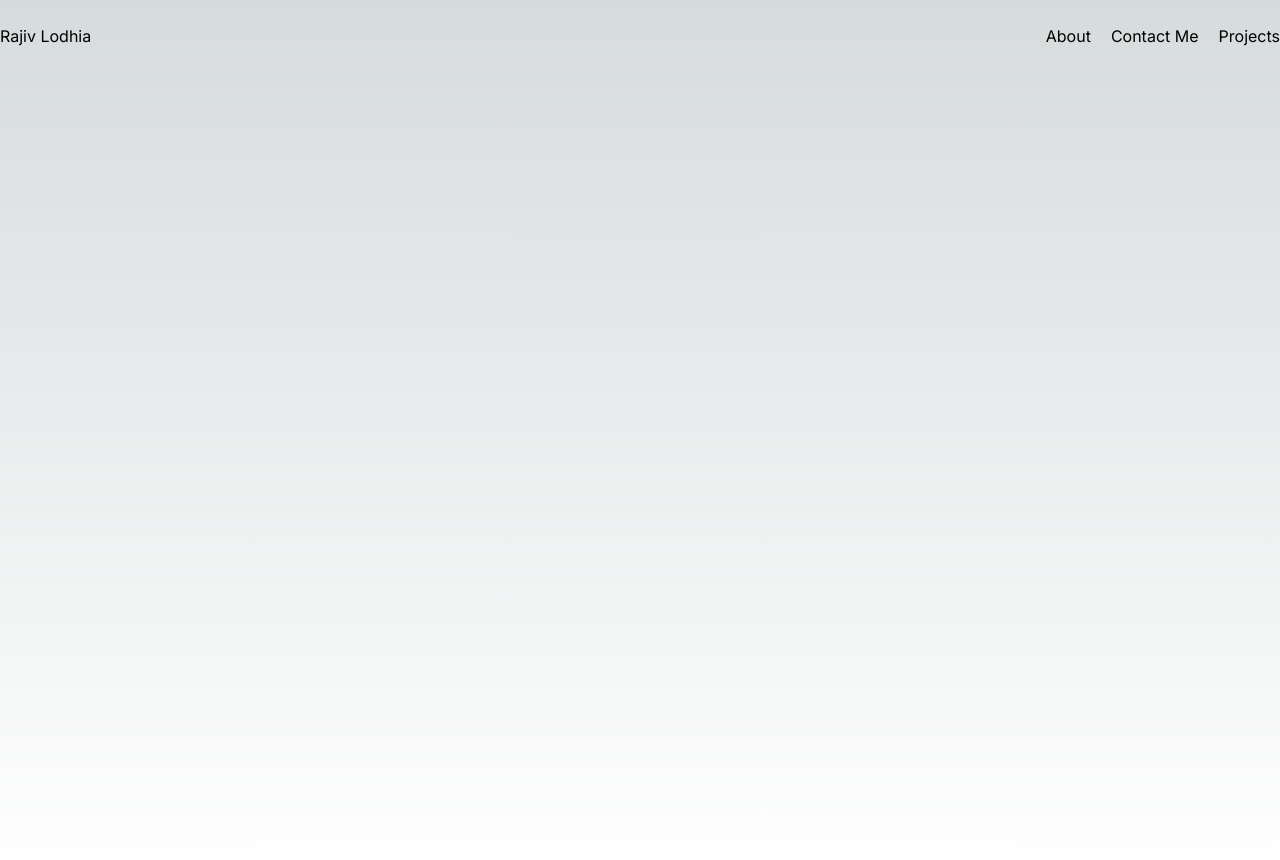
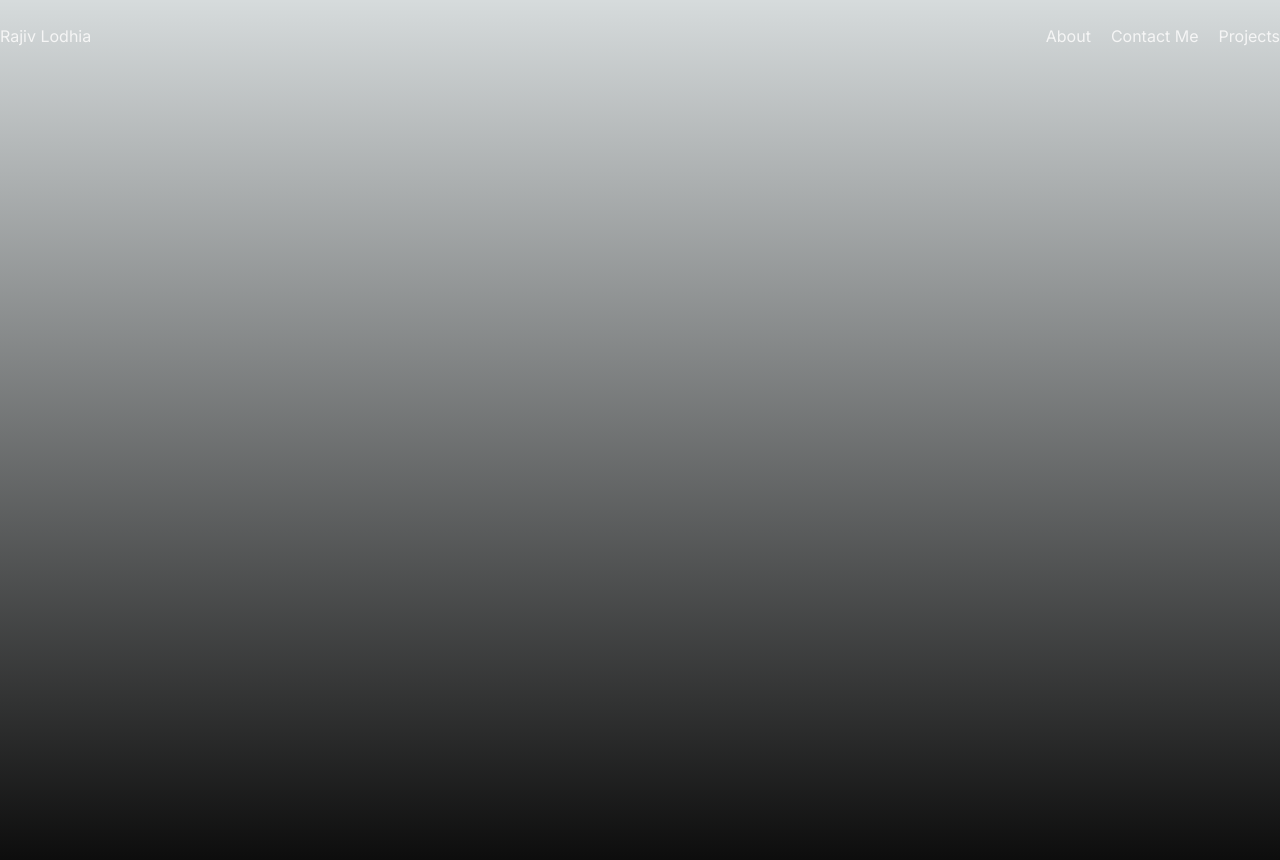
Before and after one commit to rajivlodhia/rajivlodhia, a Next.js app: page / in a window 1280 px wide. Shown: the top 860 px of the page. Built offline with nearby package versions, Linux system fonts and the light colour scheme.

Commit message:
Shadcn installation

```diff
--- a/package.json
+++ b/package.json
@@ -9,13 +9,16 @@
     "lint": "next lint"
   },
   "dependencies": {
+    "@radix-ui/react-slot": "^1.0.2",
+    "class-variance-authority": "^0.7.0",
     "clsx": "^2.1.0",
     "framer-motion": "^10.18.0",
+    "lucide-react": "^0.331.0",
     "next": "14.0.4",
     "react": "^18",
     "react-dom": "^18",
     "styled-components": "^6.1.8",
-    "tailwind-merge": "^2.2.0",
+    "tailwind-merge": "^2.2.1",
     "tailwindcss-animate": "^1.0.7"
   },
   "devDependencies": {
--- a/src/app/globals.css
+++ b/src/app/globals.css
@@ -2,26 +2,108 @@
 @tailwind components;
 @tailwind utilities;
 
-:root {
-  --foreground-rgb: 0, 0, 0;
-  --background-start-rgb: 214, 219, 220;
-  --background-end-rgb: 255, 255, 255;
-}
+@layer base {
+  :root {
+    --background: 0 0% 0%;
+    --foreground: 0 0% 96%;
 
-@media (prefers-color-scheme: dark) {
-  :root {
-    --foreground-rgb: 255, 255, 255;
-    --background-start-rgb: 0, 0, 0;
-    --background-end-rgb: 0, 0, 0;
+    --background-start-rgb: 214, 219, 220;
+    --background-end-rgb: 10, 10, 10;
+
+    --card: 0 0% 100%;
+    --card-foreground: 20 14.3% 4.1%;
+
+    --popover: 0 0% 100%;
+    --popover-foreground: 20 14.3% 4.1%;
+
+    --primary: 24 9.8% 10%;
+    --primary-foreground: 60 9.1% 97.8%;
+
+    --secondary: 60 4.8% 95.9%;
+    --secondary-foreground: 24 9.8% 10%;
+
+    --muted: 60 4.8% 95.9%;
+    --muted-foreground: 25 5.3% 44.7%;
+
+    --accent: 60 4.8% 95.9%;
+    --accent-foreground: 24 9.8% 10%;
+
+    --destructive: 0 84.2% 60.2%;
+    --destructive-foreground: 60 9.1% 97.8%;
+
+    --border: 20 5.9% 90%;
+    --input: 20 5.9% 90%;
+    --ring: 20 14.3% 4.1%;
+
+    --radius: 0.5rem;
+  }
+
+  .dark {
+    --background: 20 14.3% 4.1%;
+    --foreground: 60 9.1% 97.8%;
+
+    --card: 20 14.3% 4.1%;
+    --card-foreground: 60 9.1% 97.8%;
+
+    --popover: 20 14.3% 4.1%;
+    --popover-foreground: 60 9.1% 97.8%;
+
+    --primary: 60 9.1% 97.8%;
+    --primary-foreground: 24 9.8% 10%;
+
+    --secondary: 12 6.5% 15.1%;
+    --secondary-foreground: 60 9.1% 97.8%;
+
+    --muted: 12 6.5% 15.1%;
+    --muted-foreground: 24 5.4% 63.9%;
+
+    --accent: 12 6.5% 15.1%;
+    --accent-foreground: 60 9.1% 97.8%;
+
+    --destructive: 0 62.8% 30.6%;
+    --destructive-foreground: 60 9.1% 97.8%;
+
+    --border: 12 6.5% 15.1%;
+    --input: 12 6.5% 15.1%;
+    --ring: 24 5.7% 82.9%;
   }
 }
 
+html,body {
+  scroll-snap-type: y mandatory;
+}
+
 body {
-  color: rgb(var(--foreground-rgb));
-  background: linear-gradient(
-      to bottom,
-      transparent,
-      rgb(var(--background-end-rgb))
-    )
-    rgb(var(--background-start-rgb));
+  background: linear-gradient(to bottom,
+        transparent,
+        rgb(var(--background-end-rgb))) rgb(var(--background-start-rgb));
+  color: hsl(var(--foreground));
 }
+
+section {
+  scroll-snap-align: start;
+}
+
+::-webkit-scrollbar {
+  width: 5px;
+  border-radius: 10px;
+}
+::-webkit-scrollbar-track {
+  background: none;
+}
+::-webkit-scrollbar-thumb {
+  background: rgb(255 255 255 / 10%);
+  border-radius: 10px;
+}
+::-webkit-scrollbar-thumb:hover {
+  background: rgb(255 255 255 / 15%);
+}
+
+@layer base {
+  * {
+    @apply border-border;
+  }
+  body {
+    @apply bg-background text-foreground;
+  }
+}
--- /dev/null
+++ b/src/components/ui/button.tsx
@@ -0,0 +1,56 @@
+import * as React from "react"
+import { Slot } from "@radix-ui/react-slot"
+import { cva, type VariantProps } from "class-variance-authority"
+
+import { cn } from "@/lib/utils"
+
+const buttonVariants = cva(
+  "inline-flex items-center justify-center whitespace-nowrap rounded-md text-sm font-medium ring-offset-background transition-colors focus-visible:outline-none focus-visible:ring-2 focus-visible:ring-ring focus-visible:ring-offset-2 disabled:pointer-events-none disabled:opacity-50",
+  {
+    variants: {
+      variant: {
+        default: "bg-primary text-primary-foreground hover:bg-primary/90",
+        destructive:
+          "bg-destructive text-destructive-foreground hover:bg-destructive/90",
+        outline:
+          "border border-input bg-background hover:bg-accent hover:text-accent-foreground",
+        secondary:
+          "bg-secondary text-secondary-foreground hover:bg-secondary/80",
+        ghost: "hover:bg-accent hover:text-accent-foreground",
+        link: "text-primary underline-offset-4 hover:underline",
+      },
+      size: {
+        default: "h-10 px-4 py-2",
+        sm: "h-9 rounded-md px-3",
+        lg: "h-11 rounded-md px-8",
+        icon: "h-10 w-10",
+      },
+    },
+    defaultVariants: {
+      variant: "default",
+      size: "default",
+    },
+  }
+)
+
+export interface ButtonProps
+  extends React.ButtonHTMLAttributes<HTMLButtonElement>,
+    VariantProps<typeof buttonVariants> {
+  asChild?: boolean
+}
+
+const Button = React.forwardRef<HTMLButtonElement, ButtonProps>(
+  ({ className, variant, size, asChild = false, ...props }, ref) => {
+    const Comp = asChild ? Slot : "button"
+    return (
+      <Comp
+        className={cn(buttonVariants({ variant, size, className }))}
+        ref={ref}
+        {...props}
+      />
+    )
+  }
+)
+Button.displayName = "Button"
+
+export { Button, buttonVariants }
--- a/tailwind.config.ts
+++ b/tailwind.config.ts
@@ -1,20 +1,80 @@
-import type { Config } from 'tailwindcss'
+import type { Config } from "tailwindcss"
 
-const config: Config = {
+const config = {
+  darkMode: ["class"],
   content: [
-    './src/pages/**/*.{js,ts,jsx,tsx,mdx}',
-    './src/components/**/*.{js,ts,jsx,tsx,mdx}',
-    './src/app/**/*.{js,ts,jsx,tsx,mdx}',
-  ],
+    './pages/**/*.{ts,tsx}',
+    './components/**/*.{ts,tsx}',
+    './app/**/*.{ts,tsx}',
+    './src/**/*.{ts,tsx}',
+	],
+  prefix: "",
   theme: {
+    container: {
+      center: true,
+      padding: "2rem",
+      screens: {
+        "2xl": "1400px",
+      },
+    },
     extend: {
-      backgroundImage: {
-        'gradient-radial': 'radial-gradient(var(--tw-gradient-stops))',
-        'gradient-conic':
-          'conic-gradient(from 180deg at 50% 50%, var(--tw-gradient-stops))',
+      colors: {
+        border: "hsl(var(--border))",
+        input: "hsl(var(--input))",
+        ring: "hsl(var(--ring))",
+        background: "hsl(var(--background))",
+        foreground: "hsl(var(--foreground))",
+        primary: {
+          DEFAULT: "hsl(var(--primary))",
+          foreground: "hsl(var(--primary-foreground))",
+        },
+        secondary: {
+          DEFAULT: "hsl(var(--secondary))",
+          foreground: "hsl(var(--secondary-foreground))",
+        },
+        destructive: {
+          DEFAULT: "hsl(var(--destructive))",
+          foreground: "hsl(var(--destructive-foreground))",
+        },
+        muted: {
+          DEFAULT: "hsl(var(--muted))",
+          foreground: "hsl(var(--muted-foreground))",
+        },
+        accent: {
+          DEFAULT: "hsl(var(--accent))",
+          foreground: "hsl(var(--accent-foreground))",
+        },
+        popover: {
+          DEFAULT: "hsl(var(--popover))",
+          foreground: "hsl(var(--popover-foreground))",
+        },
+        card: {
+          DEFAULT: "hsl(var(--card))",
+          foreground: "hsl(var(--card-foreground))",
+        },
+      },
+      borderRadius: {
+        lg: "var(--radius)",
+        md: "calc(var(--radius) - 2px)",
+        sm: "calc(var(--radius) - 4px)",
+      },
+      keyframes: {
+        "accordion-down": {
+          from: { height: "0" },
+          to: { height: "var(--radix-accordion-content-height)" },
+        },
+        "accordion-up": {
+          from: { height: "var(--radix-accordion-content-height)" },
+          to: { height: "0" },
+        },
+      },
+      animation: {
+        "accordion-down": "accordion-down 0.2s ease-out",
+        "accordion-up": "accordion-up 0.2s ease-out",
       },
     },
   },
-  plugins: [],
-}
+  plugins: [require("tailwindcss-animate")],
+} satisfies Config
+
 export default config
```
Also changed, not shown: components.json (added), 1 other file (tests, documents, lock files or other folders).
